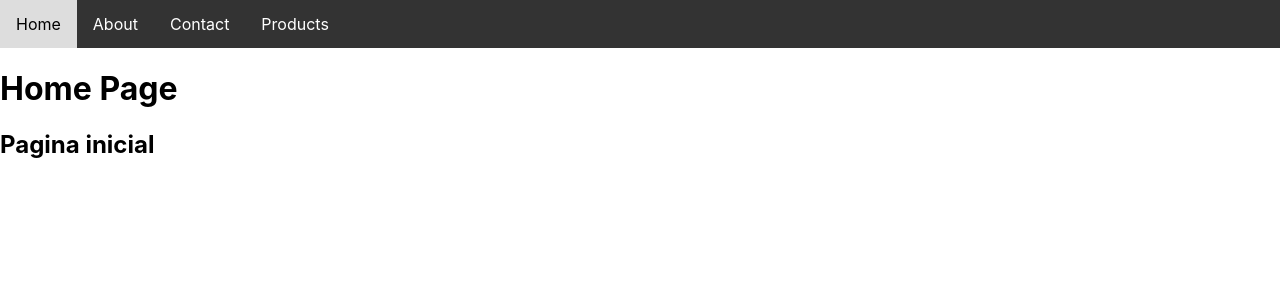
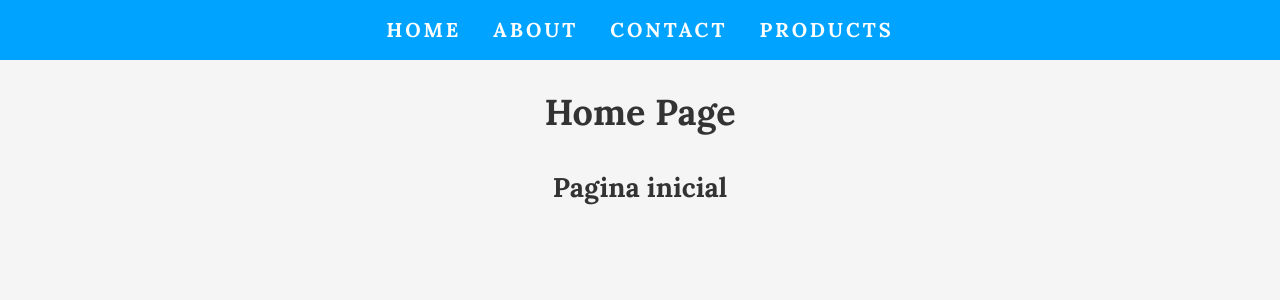
Before and after one commit to faelpatrick/minha-loja, a React (Create React App) app: page / in a window 1280 px wide. Shown: the top 300 px of the page. Built offline with nearby package versions, Linux system fonts and the light colour scheme; no server answers.

Commit message:
My First Commit

```diff
--- a/src/App.css
+++ b/src/App.css
@@ -1,6 +1,31 @@
+@import url("https://fonts.googleapis.com/css?family=Lora:400,700&display=swap");
+
+body {
+  font-family: "Lora", serif;
+  margin: 0;
+  padding: 0;
+  background-color: #f5f5f5;
+  color: #333;
+  min-height: 100vh;
+  line-height: 1.6;
+  font-size: 18px;
+  text-align: center;
+}
+
 .topbar {
-  background-color: #333;
+  background-color: #00a3ff;
   overflow: hidden;
+  display: flex;
+  justify-content: center;
+  align-items: center;
+  height: 60px;
+  margin-bottom: 20px;
+  font-weight: 600;
+  color: white;
+  font-size: 20px;
+  text-transform: uppercase;
+  letter-spacing: 3px;
+  font-family: "Lora", serif;
 }
 
 .topbar ul {
--- a/src/App.tsx
+++ b/src/App.tsx
@@ -7,7 +7,6 @@ import Products from "./views/Products/Products";
 import "./App.css";
 
 // src/firebase-config.js
-
 import { initializeApp } from "firebase/app";
 
 const firebaseConfig = {
```
